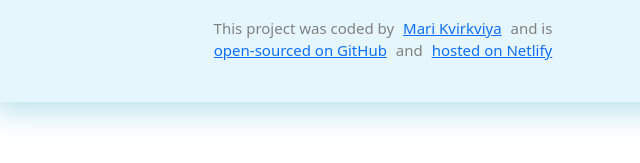
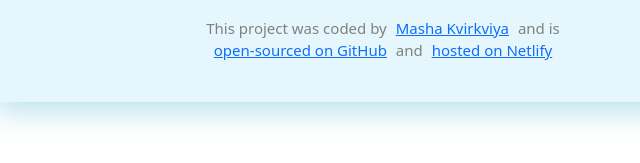
Before and after one commit to Mashawabupr/SheCodes_WeatherProject, a plain HTML site: page index.html in a window 1280 px wide. Shown: the part 433-596 px from the top of the page, 257-897 px from the left. Drawn offline with nearby package versions, Linux system fonts and the light colour scheme; no server answers.

Commit message:
change name

```diff
--- a/index.html
+++ b/index.html
@@ -69,7 +69,7 @@
                     </div>
 
                     <div class="openSourceCode">
-                        <p>This project was coded by <a href="https://github.com/Mashawabupr" target="_blank"> Mari Kvirkviya</a> and is <br/><a href="https://github.com/Mashawabupr/SheCodes_WeatherProject"  target="_blank">open-sourced on GitHub</a>  and <a href="https://earnest-creponne-7f3cd9.netlify.app/" target="_blank">hosted on Netlify</a></p>
+                        <p>This project was coded by <a href="https://github.com/Mashawabupr" target="_blank"> Masha Kvirkviya</a> and is <br/><a href="https://github.com/Mashawabupr/SheCodes_WeatherProject"  target="_blank">open-sourced on GitHub</a>  and <a href="https://earnest-creponne-7f3cd9.netlify.app/" target="_blank">hosted on Netlify</a></p>
 
                     </div>
 
```
